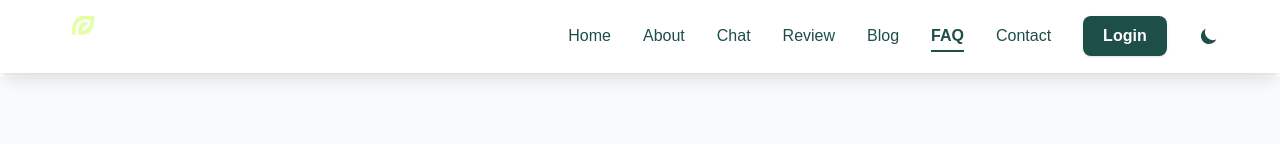
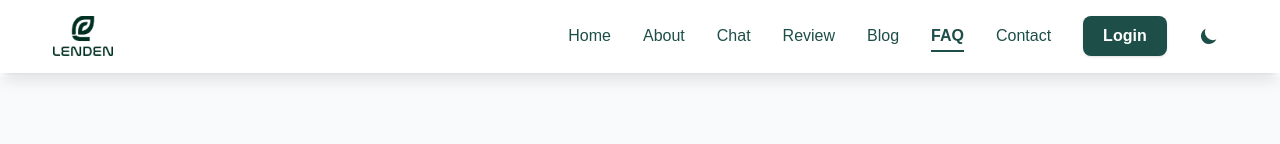
Before and after one commit to AlFahad47/Lenden, a Next.js app: page /faq in a window 1280 px wide. Shown: the top 144 px of the page. Built offline with nearby package versions, Linux system fonts and the light colour scheme.

Commit message:
Updated the logo for light theme support

```diff
--- a/src/app/page.tsx
+++ b/src/app/page.tsx
@@ -1,19 +1,12 @@
 import Banner from "@/components/ui/Banner";
-<<<<<<< HEAD
-import HowItWorksPage from "@/components/ui/HowItWorks";
-=======
-import AboutPage from "./about/page";
+
 import BannerUser from "@/components/ui/BannerUser";
 
 export default function Home() {
   return (
     <main>
       <Banner />
-<<<<<<< HEAD
-      <HowItWorksPage />
-=======
-      <BannerUser/>
->>>>>>> 2af8cf30f58022c0621a4f065fbbc62f4c8b2616
+      {/* <BannerUser/> */}
     </main>
   );
 }
--- a/src/components/layout/Navbar.tsx
+++ b/src/components/layout/Navbar.tsx
@@ -46,13 +46,24 @@ export default function Navbar() {
 
         {/* Logo */}
         <Link href="/" className="flex items-center">
+
+
                 <Image
           src="/logo.png"
           alt="Lenden Logo"
           width={60}
           height={15}
           priority
-            className="object-contain hover:scale-105 transition-transform"
+          className="hidden dark:block object-contain hover:scale-105 transition-transform"
+        />
+
+        <Image
+          src="/lightmoodlogo.png" // dark mode logo
+          alt="Lenden Logo"
+          width={60}
+          height={15}
+          priority
+          className="block dark:hidden object-contain hover:scale-105 transition-transform"
         />
         </Link>
 
```
Also changed, not shown: public/lightmoodlogo.png (added). Lines whose indentation alone changed are shown as unchanged.
